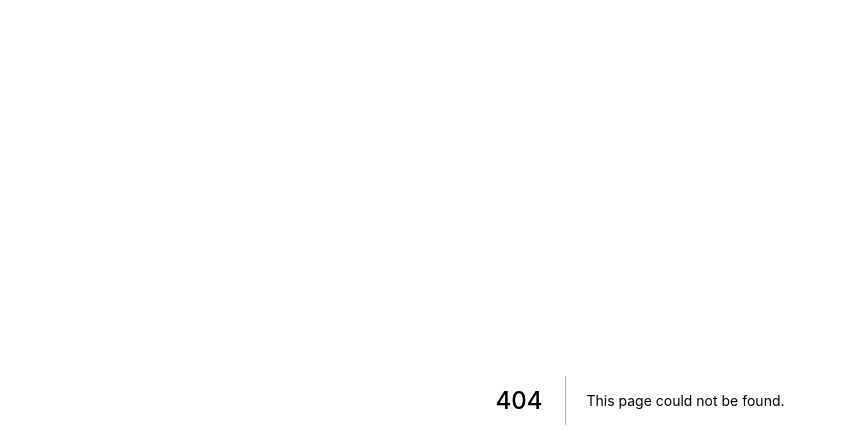
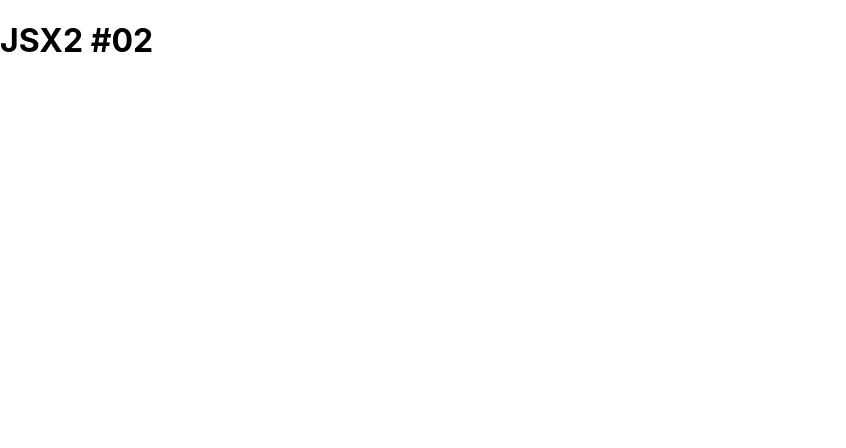
Before and after one commit to matheus3006/exercicios, a Next.js app: page /basicos/jsx2 in a window 1280 px wide. Before the commit this address had no page. Shown: the top 448 px of the page, without its empty margins (0-846 px from the left). Built offline with nearby package versions, Linux system fonts and the light colour scheme.

Commit message:
feat: second ex

```diff
--- /dev/null
+++ b/pages/basicos/jsx2.js
@@ -0,0 +1,14 @@
+export default function jsx2 (){
+    const conteudo = (
+    <div>
+        <h1>
+             JSX2 #02
+        </h1>
+    </div>
+    )
+
+    return (
+        conteudo
+
+    )
+}
```
